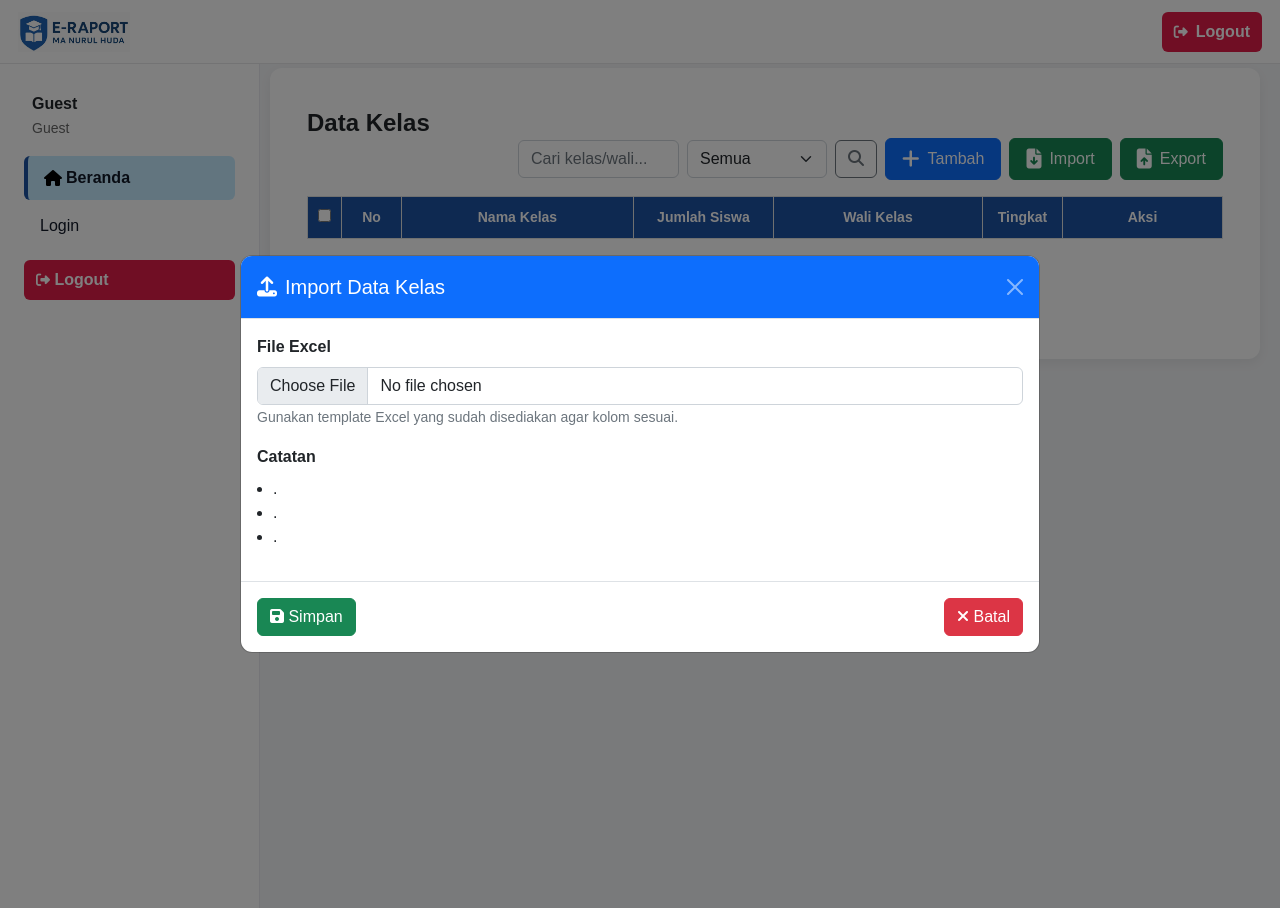
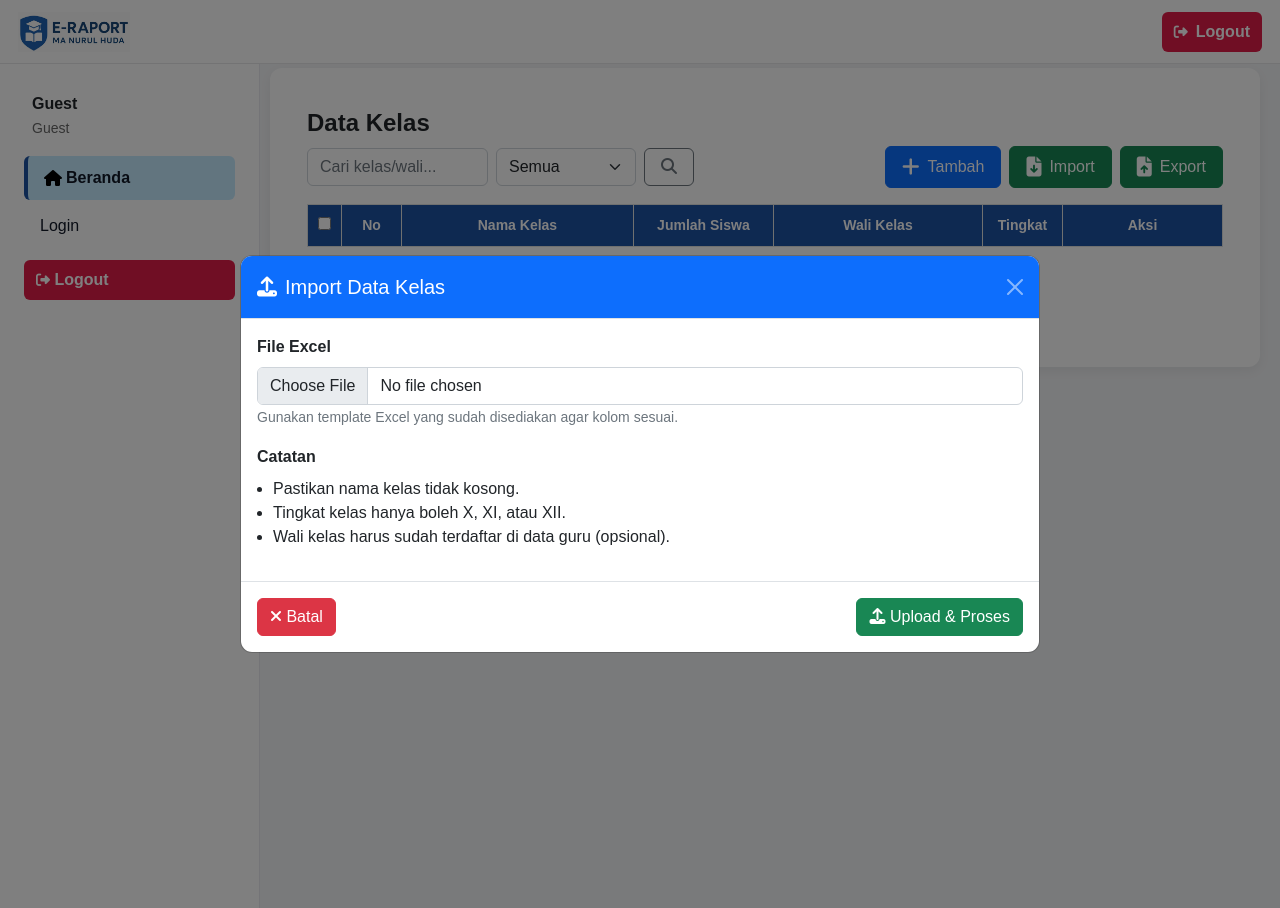
Before and after one commit to Cumikkk/Raport, a PHP site: page /Lembaga/data_kelas/datakelas.php in a window 1280 px wide, after a click on "Import". Run offline with PHP 8.4, Linux system fonts and the light colour scheme; data comes from the database, SQL or seed files in the repository; data that the repository does not hold is empty.

Commit message:
upload andre

```diff
--- a/Lembaga/data_kelas/datakelas.php
+++ b/Lembaga/data_kelas/datakelas.php
@@ -87,28 +86,46 @@ include '../../includes/navbar.php';
             </div>
           <?php endif; ?>
 
-          <!-- HEADER + CARI + TOMBOL -->
-          <div class="d-flex flex-wrap justify-content-between align-items-center mb-3">
-            <h4 class="fw-bold mb-2 mb-sm-0">Data Kelas</h4>
+          <!-- HEADER + SEARCH + TOMBOL -->
+          <div class="mb-3">
+            <!-- Judul -->
+            <div class="d-flex justify-content-between align-items-center mb-2">
+              <h4 class="fw-bold mb-0">Data Kelas</h4>
+            </div>
 
-            <div class="d-flex flex-wrap align-items-center justify-content-end gap-2 search-group w-100 w-sm-auto">
-              <form class="d-flex flex-nowrap flex-grow-1 flex-sm-grow-0" role="search" method="GET">
-                <input name="q" value="<?= htmlspecialchars($q) ?>" class="form-control me-2" type="search"
-                  placeholder="Cari kelas/wali..." aria-label="Search" style="max-width:200px; flex-grow:1;">
-                <select name="tingkat" class="form-select me-2" style="max-width:140px;">
+            <!-- Baris: Search + Dropdown + Tombol -->
+            <div class="d-flex flex-wrap justify-content-between align-items-center gap-2">
+              <!-- FORM SEARCH (kiri) -->
+              <form class="d-flex align-items-center gap-2 kelas-search-form" role="search" method="GET">
+                <!-- Input search -->
+                <input
+                  name="q"
+                  value="<?= htmlspecialchars($q) ?>"
+                  class="form-control"
+                  type="search"
+                  placeholder="Cari kelas/wali..."
+                  aria-label="Search"
+                  style="max-width:220px;">
+
+                <!-- Dropdown tingkat -->
+                <select name="tingkat" class="form-select" style="max-width:140px;">
                   <option value="">Semua</option>
                   <option value="X"  <?= $tingkat === 'X'  ? 'selected' : ''; ?>>X</option>
                   <option value="XI" <?= $tingkat === 'XI' ? 'selected' : ''; ?>>XI</option>
                   <option value="XII"<?= $tingkat === 'XII'? 'selected' : ''; ?>>XII</option>
                 </select>
-                <button class="btn btn-outline-secondary btn-md" type="submit">
+
+                <!-- Tombol search di samping dropdown -->
+                <button class="btn btn-outline-secondary btn-md px-3" type="submit">
                   <i class="fa fa-search"></i>
                 </button>
               </form>
 
-              <div class="d-flex flex-wrap gap-2 mt-2 mt-sm-0 button-group">
+              <!-- TOMBOL AKSI (kanan) -->
+              <div class="d-flex flex-wrap gap-2 button-group">
                 <!-- Tambah -->
-                <a href="tambah_data.php" class="btn btn-primary btn-md px-3 py-2 d-flex align-items-center gap-2">
+                <a href="tambah_data.php"
+                   class="btn btn-primary btn-md px-3 py-2 d-flex align-items-center gap-2">
                   <i class="fa-solid fa-plus fa-lg"></i> Tambah
                 </a>
 
@@ -209,19 +228,19 @@ include '../../includes/navbar.php';
             <div class="mb-3">
               <label class="form-label fw-semibold">Catatan</label>
               <ul class="mb-0 ps-3">
-                <li>.</li>
-                <li>.</li>
-                <li>.</li>
+                <li>Pastikan nama kelas tidak kosong.</li>
+                <li>Tingkat kelas hanya boleh X, XI, atau XII.</li>
+                <li>Wali kelas harus sudah terdaftar di data guru (opsional).</li>
               </ul>
             </div>
           </div>
 
           <div class="modal-footer d-flex justify-content-between">
-            <button type="submit" class="btn btn-success">
-              <i class="fa fa-save"></i> Simpan
-            </button>
             <button type="button" class="btn btn-danger" data-bs-dismiss="modal">
               <i class="fa fa-times"></i> Batal
+            </button>
+            <button type="submit" class="btn btn-success">
+              <i class="fa fa-upload"></i> Upload &amp; Proses
             </button>
           </div>
         </form>
```
Also changed, not shown: other parts of Lembaga/data_kelas/datakelas.php (+21 -22 lines), Lembaga/data_siswa/data_siswa.php (+27 -22 lines), rapor/cetak_rapor/data_rapor.php (+42 -40 lines), rapor/nilai_ekstra/nilai_ekstra.php (+11 -8 lines), rapor/nilai_mapel/mapel.php (+52 -47 lines).
